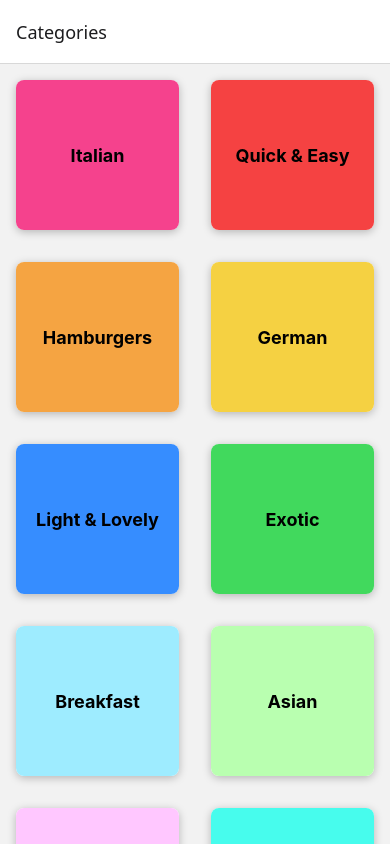
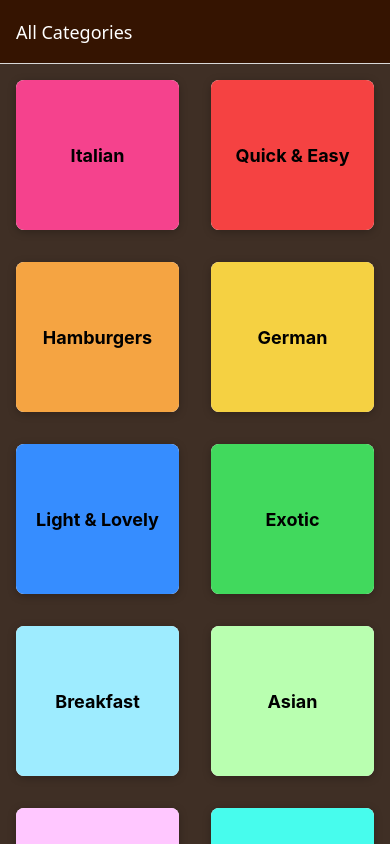
Before and after one commit to JuanCamiloClement/udemy-meals-app, a React Native app: screen / in a window 390 px wide. Built offline with nearby package versions, Linux system fonts and the light colour scheme.

Commit message:
set screen options dynamically

```diff
--- a/App.tsx
+++ b/App.tsx
@@ -14,11 +14,33 @@ const styles = StyleSheet.create({});
 export default function App() {
   return (
     <>
-      <StatusBar style='dark' />
+      <StatusBar style='light' />
       <NavigationContainer>
-        <Stack.Navigator>
-          <Stack.Screen name='Categories' component={CategoriesScreen} />
-          <Stack.Screen name='MealsOverview' component={MealsOverviewScreen} />
+        <Stack.Navigator
+          screenOptions={{
+            headerStyle: { backgroundColor: '#351401' },
+            headerTintColor: 'white',
+            contentStyle: { backgroundColor: '#3f2f25' },
+          }}
+        >
+          <Stack.Screen
+            name='MealsCategories'
+            component={CategoriesScreen}
+            options={{
+              title: 'All Categories',
+            }}
+          />
+          <Stack.Screen
+            name='MealsOverview'
+            component={MealsOverviewScreen}
+          // Possible approach as opposed to navigation.setOptions used in MealsOverviewScreen
+          // options={({ route }) => {
+          //   const { title } = route.params;
+          //   return {
+          //     title,
+          //   }
+          // }}
+          />
         </Stack.Navigator>
       </NavigationContainer>
     </>
--- a/components/CategoryGridTile.tsx
+++ b/components/CategoryGridTile.tsx
@@ -52,7 +52,7 @@ export const CategoryGridTile = ({ title, color, categoryId }: CategoryGridTileP
     <View style={styles.gridItem}>
       <Pressable
         style={({ pressed }) => [styles.button, pressed && styles.buttonPressed]}
-        onPress={() => navigation.navigate('MealsOverview', { categoryId })}
+        onPress={() => navigation.navigate('MealsOverview', { categoryId, title })}
       >
         <View style={[styles.innerContainer, { backgroundColor: color }]}>
           <Text style={styles.title}>{title}</Text>
--- a/screens/MealsOverviewScreen.tsx
+++ b/screens/MealsOverviewScreen.tsx
@@ -1,4 +1,4 @@
-import { useCallback, useMemo } from "react";
+import { useCallback, useLayoutEffect, useMemo } from "react";
 import { View, FlatList, StyleSheet } from "react-native";
 
 import { MealItem } from "../components/MealItem";
@@ -13,12 +13,18 @@ const styles = StyleSheet.create({
   },
 });
 
-export const MealsOverviewScreen = ({ route }: MealsOverviewScreenProps) => {
-  const { categoryId } = route.params;
+export const MealsOverviewScreen = ({ route, navigation }: MealsOverviewScreenProps) => {
+  const { categoryId, title } = route.params;
 
   const meals = useMemo(() => {
     return MEALS.filter(({ categoryIds }) => categoryIds.includes(categoryId));
-  }, []);
+  }, [categoryId]);
+
+  useLayoutEffect(() => {
+    navigation.setOptions({
+      title,
+    })
+  }, [navigation]);
 
   const renderMealItem = useCallback(({ item }: { item: Meal }) => {
     return (
--- a/types/props.ts
+++ b/types/props.ts
@@ -1,12 +1,12 @@
 import { NativeStackScreenProps, NativeStackNavigationProp } from "@react-navigation/native-stack";
 
 export type StackParamList = {
-  Categories: undefined;
-  MealsOverview: { categoryId: string };
+  MealsCategories: undefined;
+  MealsOverview: { categoryId: string, title: string; };
 }
 
 // Screen props
-export type CategoriesScreenProps = NativeStackScreenProps<StackParamList, 'Categories'>
+export type CategoriesScreenProps = NativeStackScreenProps<StackParamList, 'MealsCategories'>
 export type MealsOverviewScreenProps = NativeStackScreenProps<StackParamList, 'MealsOverview'>
 
 export type UseNavigationProp = NativeStackNavigationProp<StackParamList>
```
